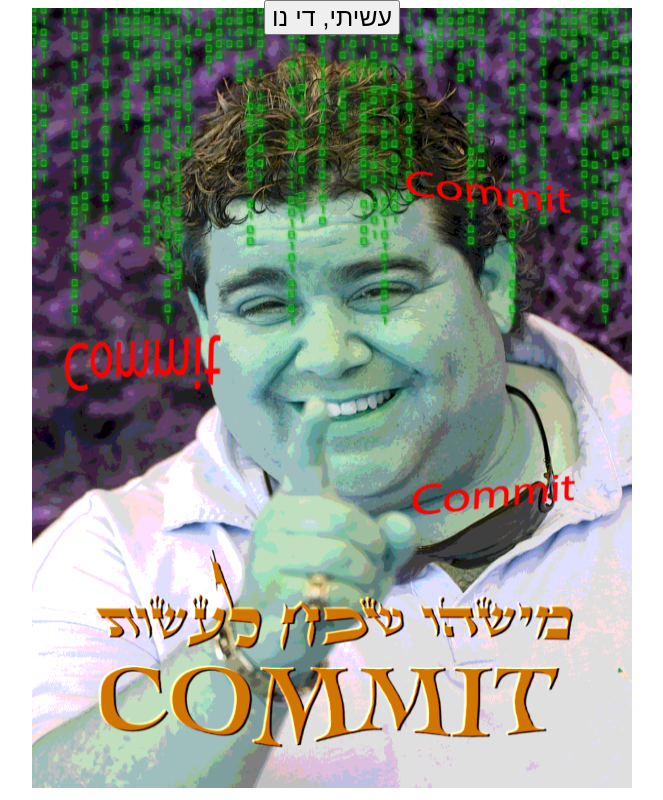
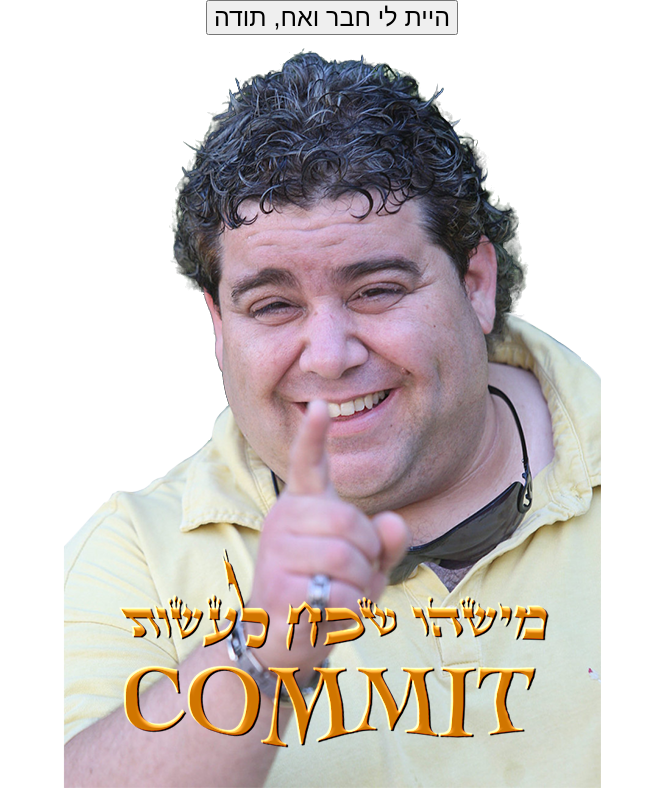
Before and after one commit to alonrubin2/Commitment, an Electron app: page index.html in a window 1000 px wide. Shown: the whole page, without its empty margins (168-831 px from the left). Drawn offline with Linux system fonts and the light colour scheme.

Commit message:
it's alllliiiiiivvvvvveeee

```diff
--- a/index.html
+++ b/index.html
@@ -17,8 +17,8 @@
 
 
 
-  <img src="./assets/avi.png" alt="">
-  <button onclick="" id="close">עשיתי, די נו</button>
+  <img src="./assets/avi2.png" alt="">
+  <button onclick="" id="close">היית לי חבר ואח, תודה</button>
   </img>
 
   <!--
```
Also changed, not shown: main.js (+4 -5 lines), package.json (+17 -8 lines), assets/avi2.png (added), 2 other files.
